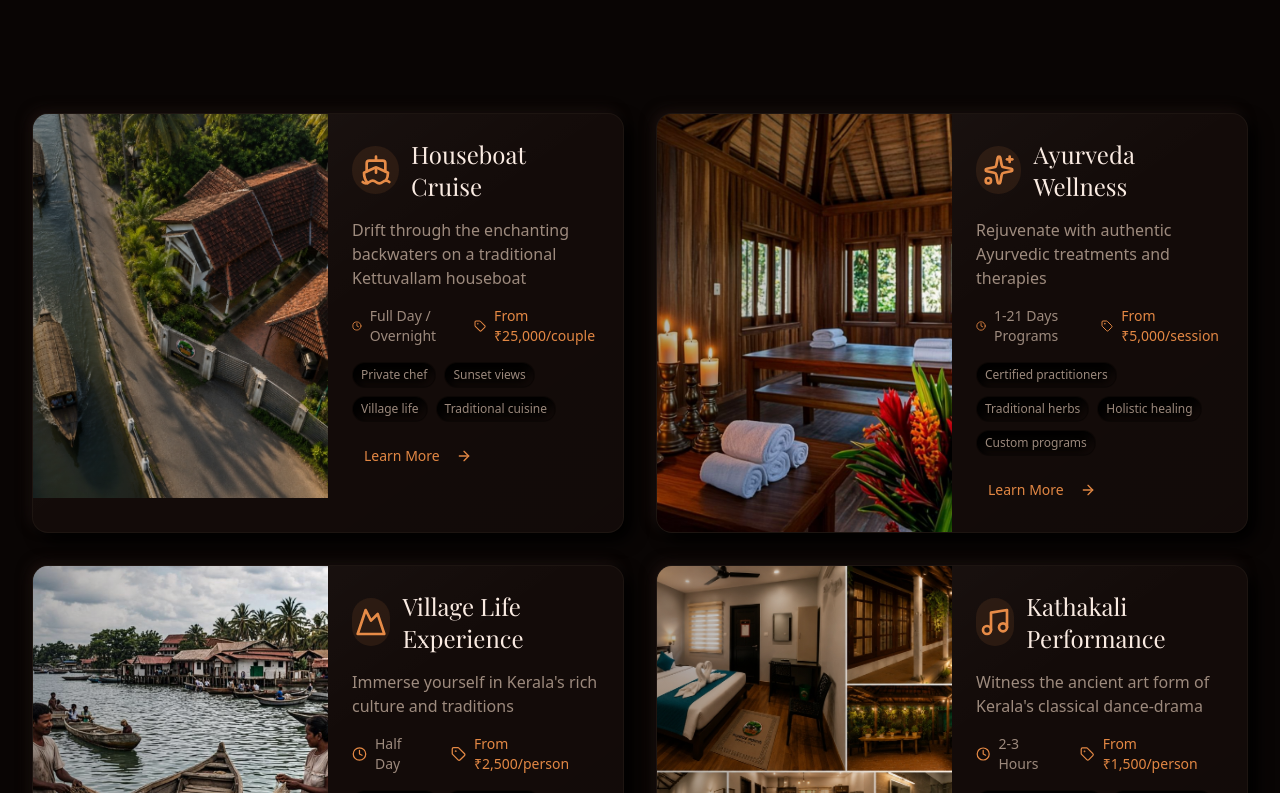
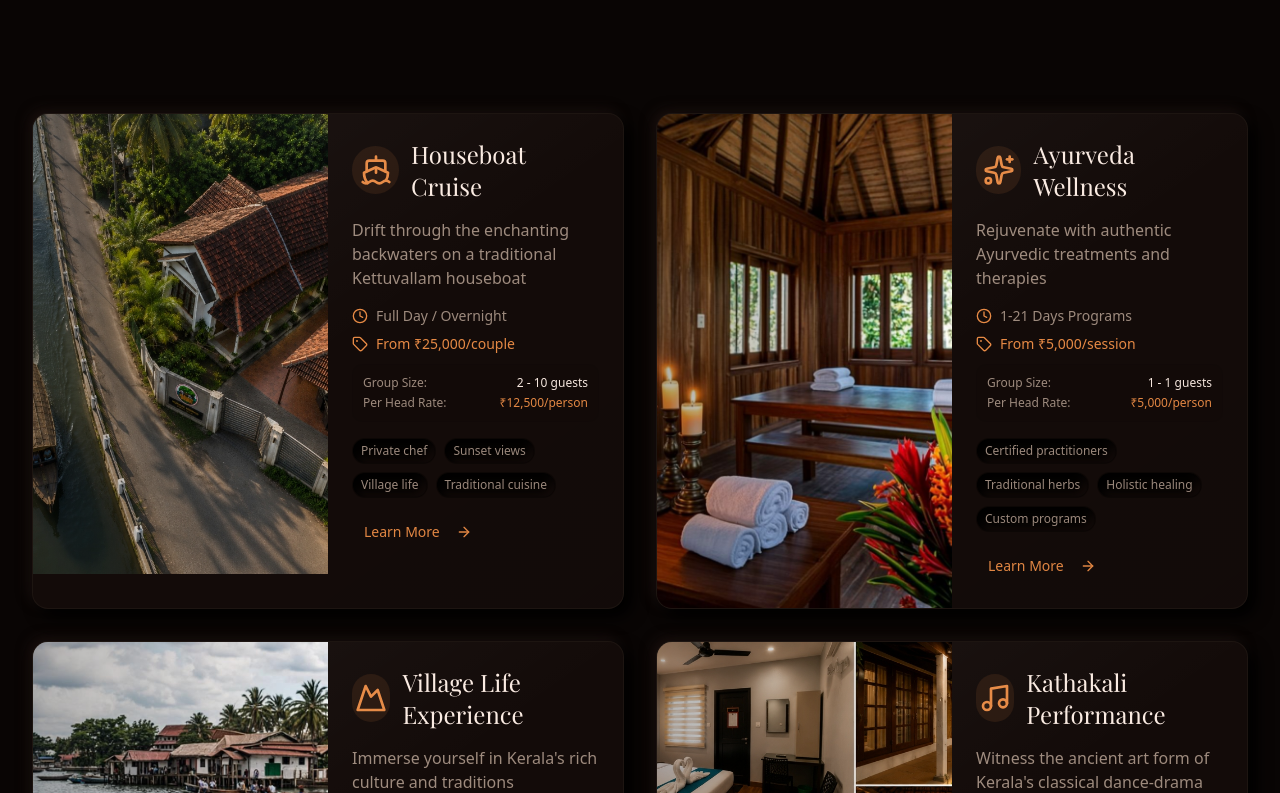
Before and after one commit to keralagda/MMoriss, a Next.js app: page /experiences in a window 1280 px wide. Shown: the part 707-1500 px from the top of the page. Built offline with nearby package versions, Linux system fonts and the light colour scheme; no server answers; the database is empty; a web font is replaced by a local one.

Commit message:
feat: add min/max people and per-head price details to experiences page

```diff
--- a/src/app/admin/experiences/page.tsx
+++ b/src/app/admin/experiences/page.tsx
@@ -22,6 +22,9 @@ interface Experience {
   active: boolean
   featured: boolean
   sortOrder: number
+  minPeople?: number
+  maxPeople?: number
+  perHeadPrice?: number
 }
 
 const iconMap: Record<string, React.ElementType> = {
@@ -36,14 +39,14 @@ const iconMap: Record<string, React.ElementType> = {
 }
 
 const mockExperiences: Experience[] = [
-  { id: '1', name: 'Houseboat Cruise', description: 'Drift through the enchanting backwaters on a traditional Kettuvallam houseboat', duration: 'Full Day / Overnight', price: 25000, priceType: 'per_couple', highlights: ['Private chef', 'Sunset views', 'Village life', 'Traditional cuisine'], images: ['/images/experience-1.png'], active: true, featured: true, sortOrder: 1 },
-  { id: '2', name: 'Ayurveda Wellness', description: 'Rejuvenate with authentic Ayurvedic treatments and therapies', duration: '1-21 Days Programs', price: 5000, priceType: 'per_session', highlights: ['Certified practitioners', 'Traditional herbs', 'Holistic healing', 'Custom programs'], images: ['/images/spa.png'], active: true, featured: true, sortOrder: 2 },
-  { id: '3', name: 'Village Life Experience', description: "Immerse yourself in Kerala's rich culture and traditions", duration: 'Half Day', price: 2500, priceType: 'per_person', highlights: ['Coir making', 'Fishing demo', 'Paddy fields', 'Local artisans'], images: ['/images/indoor-activity.jpg'], active: true, featured: false, sortOrder: 3 },
-  { id: '4', name: 'Kathakali Performance', description: "Witness the ancient art form of Kerala's classical dance-drama", duration: '2-3 Hours', price: 1500, priceType: 'per_person', highlights: ['Traditional makeup', 'Classical music', 'Epic stories', 'Photo opportunity'], images: ['/images/gallery-2.png'], active: true, featured: false, sortOrder: 4 },
-  { id: '5', name: 'Sunset Canoe Ride', description: 'Paddle through narrow canals as the sun sets over the backwaters', duration: '2 Hours', price: 1000, priceType: 'per_person', highlights: ['Narrow canals', 'Sunset views', 'Bird watching', 'Village glimpses'], images: ['/images/gallery-5.png'], active: true, featured: false, sortOrder: 5 },
-  { id: '6', name: 'Spice Plantation Tour', description: 'Explore the aromatic spice gardens of the Western Ghats', duration: 'Full Day', price: 3500, priceType: 'per_person', highlights: ['Cardamom fields', 'Pepper vines', 'Traditional lunch', 'Spice shopping'], images: ['/images/gallery-6.png'], active: true, featured: false, sortOrder: 6 },
-  { id: '7', name: 'Kerala Cooking Class', description: 'Learn to prepare authentic Kerala dishes with our master chefs', duration: '3 Hours', price: 2000, priceType: 'per_person', highlights: ['Fresh spices', 'Seafood prep', 'Recipe booklet', 'Meal included'], images: ['/images/gallery-1.png'], active: true, featured: true, sortOrder: 7 },
-  { id: '8', name: 'Yoga & Meditation', description: 'Find inner peace with traditional yoga and meditation sessions', duration: '1-2 Hours', price: 0, priceType: 'complimentary', highlights: ['Hatha yoga', 'Pranayama', 'Backwater views', 'All levels welcome'], images: ['/images/spa.png'], active: true, featured: false, sortOrder: 8 },
+  { id: '1', name: 'Houseboat Cruise', description: 'Drift through the enchanting backwaters on a traditional Kettuvallam houseboat', duration: 'Full Day / Overnight', price: 25000, priceType: 'per_couple', highlights: ['Private chef', 'Sunset views', 'Village life', 'Traditional cuisine'], images: ['/images/experience-1.png'], active: true, featured: true, sortOrder: 1, minPeople: 2, maxPeople: 10, perHeadPrice: 12500 },
+  { id: '2', name: 'Ayurveda Wellness', description: 'Rejuvenate with authentic Ayurvedic treatments and therapies', duration: '1-21 Days Programs', price: 5000, priceType: 'per_session', highlights: ['Certified practitioners', 'Traditional herbs', 'Holistic healing', 'Custom programs'], images: ['/images/spa.png'], active: true, featured: true, sortOrder: 2, minPeople: 1, maxPeople: 1, perHeadPrice: 5000 },
+  { id: '3', name: 'Village Life Experience', description: "Immerse yourself in Kerala's rich culture and traditions", duration: 'Half Day', price: 2500, priceType: 'per_person', highlights: ['Coir making', 'Fishing demo', 'Paddy fields', 'Local artisans'], images: ['/images/indoor-activity.jpg'], active: true, featured: false, sortOrder: 3, minPeople: 2, maxPeople: 15, perHeadPrice: 2500 },
+  { id: '4', name: 'Kathakali Performance', description: "Witness the ancient art form of Kerala's classical dance-drama", duration: '2-3 Hours', price: 1500, priceType: 'per_person', highlights: ['Traditional makeup', 'Classical music', 'Epic stories', 'Photo opportunity'], images: ['/images/gallery-2.png'], active: true, featured: false, sortOrder: 4, minPeople: 4, maxPeople: 50, perHeadPrice: 1500 },
+  { id: '5', name: 'Sunset Canoe Ride', description: 'Paddle through narrow canals as the sun sets over the backwaters', duration: '2 Hours', price: 1000, priceType: 'per_person', highlights: ['Narrow canals', 'Sunset views', 'Bird watching', 'Village glimpses'], images: ['/images/gallery-5.png'], active: true, featured: false, sortOrder: 5, minPeople: 1, maxPeople: 4, perHeadPrice: 1000 },
+  { id: '6', name: 'Spice Plantation Tour', description: 'Explore the aromatic spice gardens of the Western Ghats', duration: 'Full Day', price: 3500, priceType: 'per_person', highlights: ['Cardamom fields', 'Pepper vines', 'Traditional lunch', 'Spice shopping'], images: ['/images/gallery-6.png'], active: true, featured: false, sortOrder: 6, minPeople: 2, maxPeople: 12, perHeadPrice: 3500 },
+  { id: '7', name: 'Kerala Cooking Class', description: 'Learn to prepare authentic Kerala dishes with our master chefs', duration: '3 Hours', price: 2000, priceType: 'per_person', highlights: ['Fresh spices', 'Seafood prep', 'Recipe booklet', 'Meal included'], images: ['/images/gallery-1.png'], active: true, featured: true, sortOrder: 7, minPeople: 2, maxPeople: 8, perHeadPrice: 2000 },
+  { id: '8', name: 'Yoga & Meditation', description: 'Find inner peace with traditional yoga and meditation sessions', duration: '1-2 Hours', price: 0, priceType: 'complimentary', highlights: ['Hatha yoga', 'Pranayama', 'Backwater views', 'All levels welcome'], images: ['/images/spa.png'], active: true, featured: false, sortOrder: 8, minPeople: 1, maxPeople: 20, perHeadPrice: 0 },
 ]
 
 export default function ExperiencesPage() {
--- a/src/app/experiences/page.tsx
+++ b/src/app/experiences/page.tsx
@@ -26,7 +26,10 @@ function ExperiencesContent() {
       image: '/images/experience-1.png',
       duration: 'Full Day / Overnight',
       price: 'From ₹25,000/couple',
-      highlights: ['Private chef', 'Sunset views', 'Village life', 'Traditional cuisine']
+      highlights: ['Private chef', 'Sunset views', 'Village life', 'Traditional cuisine'],
+      minPeople: 2,
+      maxPeople: 10,
+      perHeadPrice: 12500
     },
     {
       id: 'ayurveda',
@@ -37,7 +40,10 @@ function ExperiencesContent() {
       image: '/images/spa.png',
       duration: '1-21 Days Programs',
       price: 'From ₹5,000/session',
-      highlights: ['Certified practitioners', 'Traditional herbs', 'Holistic healing', 'Custom programs']
+      highlights: ['Certified practitioners', 'Traditional herbs', 'Holistic healing', 'Custom programs'],
+      minPeople: 1,
+      maxPeople: 1,
+      perHeadPrice: 5000
     },
     {
       id: 'village',
@@ -48,7 +54,10 @@ function ExperiencesContent() {
       image: '/images/experience-3.png',
       duration: 'Half Day',
       price: 'From ₹2,500/person',
-      highlights: ['Coir making', 'Fishing demo', 'Paddy fields', 'Local artisans']
+      highlights: ['Coir making', 'Fishing demo', 'Paddy fields', 'Local artisans'],
+      minPeople: 2,
+      maxPeople: 15,
+      perHeadPrice: 2500
     },
     {
       id: 'kathakali',
@@ -59,7 +68,10 @@ function ExperiencesContent() {
       image: '/images/gallery-2.png',
       duration: '2-3 Hours',
       price: 'From ₹1,500/person',
-      highlights: ['Traditional makeup', 'Classical music', 'Epic stories', 'Photo opportunity']
+      highlights: ['Traditional makeup', 'Classical music', 'Epic stories', 'Photo opportunity'],
+      minPeople: 4,
+      maxPeople: 50,
+      perHeadPrice: 1500
     },
     {
       id: 'canoe',
@@ -70,7 +82,10 @@ function ExperiencesContent() {
       image: '/images/gallery-5.png',
       duration: '2 Hours',
       price: 'From ₹1,000/person',
-      highlights: ['Narrow canals', 'Sunset views', 'Bird watching', 'Village glimpses']
+      highlights: ['Narrow canals', 'Sunset views', 'Bird watching', 'Village glimpses'],
+      minPeople: 1,
+      maxPeople: 4,
+      perHeadPrice: 1000
     },
     {
       id: 'spice',
@@ -81,7 +96,10 @@ function ExperiencesContent() {
       image: '/images/gallery-6.png',
       duration: 'Full Day',
       price: 'From ₹3,500/person',
-      highlights: ['Cardamom fields', 'Pepper vines', 'Traditional lunch', 'Spice shopping']
+      highlights: ['Cardamom fields', 'Pepper vines', 'Traditional lunch', 'Spice shopping'],
+      minPeople: 2,
+      maxPeople: 12,
+      perHeadPrice: 3500
     },
     {
       id: 'cooking',
@@ -92,7 +110,10 @@ function ExperiencesContent() {
       image: '/images/gallery-1.png',
       duration: '3 Hours',
       price: 'From ₹2,000/person',
-      highlights: ['Fresh spices', 'Seafood prep', 'Recipe booklet', 'Meal included']
+      highlights: ['Fresh spices', 'Seafood prep', 'Recipe booklet', 'Meal included'],
+      minPeople: 2,
+      maxPeople: 8,
+      perHeadPrice: 2000
     },
     {
       id: 'yoga',
@@ -103,7 +124,10 @@ function ExperiencesContent() {
       image: '/images/spa.png',
       duration: '1-2 Hours',
       price: 'Complimentary for guests',
-      highlights: ['Hatha yoga', 'Pranayama', 'Backwater views', 'All levels welcome']
+      highlights: ['Hatha yoga', 'Pranayama', 'Backwater views', 'All levels welcome'],
+      minPeople: 1,
+      maxPeople: 20,
+      perHeadPrice: 0
     }
   ]
 
@@ -171,7 +195,8 @@ function ExperiencesContent() {
                     <p className="text-muted-foreground mb-4">{exp.description}</p>
 
                     {/* Duration & Price */}
-                    <div className="flex items-center gap-6 mb-4">
+                    <div className="flex flex-col gap-2.5 mb-4">
+                      <div className="flex flex-wrap items-center gap-x-5 gap-y-2">
                         <div className="flex items-center gap-2 text-sm text-muted-foreground">
                           <Clock className="h-4 w-4 text-primary" />
                           <span>{exp.duration}</span>
@@ -179,6 +204,25 @@ function ExperiencesContent() {
                         <div className="flex items-center gap-2 text-sm font-medium text-primary">
                           <Tag className="h-4 w-4" />
                           <span>{exp.price}</span>
+                        </div>
+                      </div>
+
+                      {/* Capacity and Per-Head Price Panel */}
+                      <div className="text-xs text-muted-foreground space-y-1 bg-black/5 p-2.5 rounded-lg border border-black/5">
+                        <div className="flex justify-between">
+                          <span>Group Size:</span>
+                          <span className="font-medium text-foreground">
+                            {exp.minPeople} - {exp.maxPeople} guests
+                          </span>
+                        </div>
+                        {exp.perHeadPrice > 0 && (
+                          <div className="flex justify-between">
+                            <span>Per Head Rate:</span>
+                            <span className="font-medium text-primary">
+                              ₹{exp.perHeadPrice.toLocaleString()}/person
+                            </span>
+                          </div>
+                        )}
                       </div>
                     </div>
 
```
Lines whose indentation alone changed are shown as unchanged.
